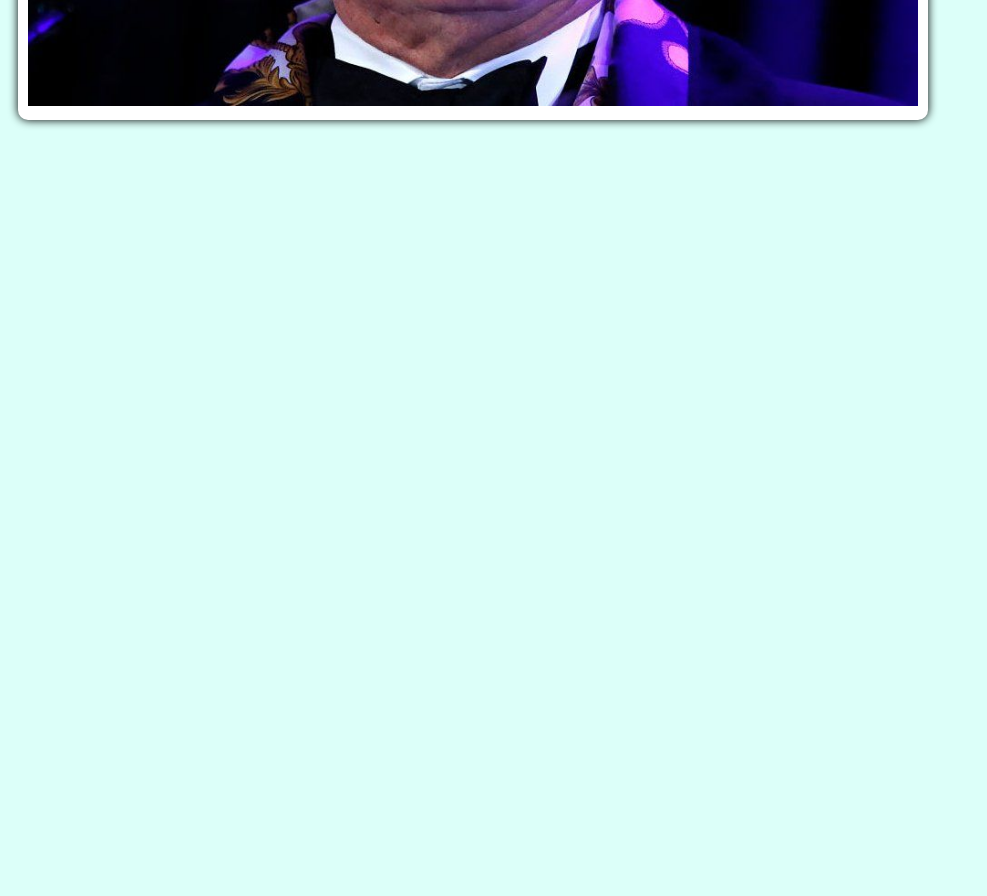
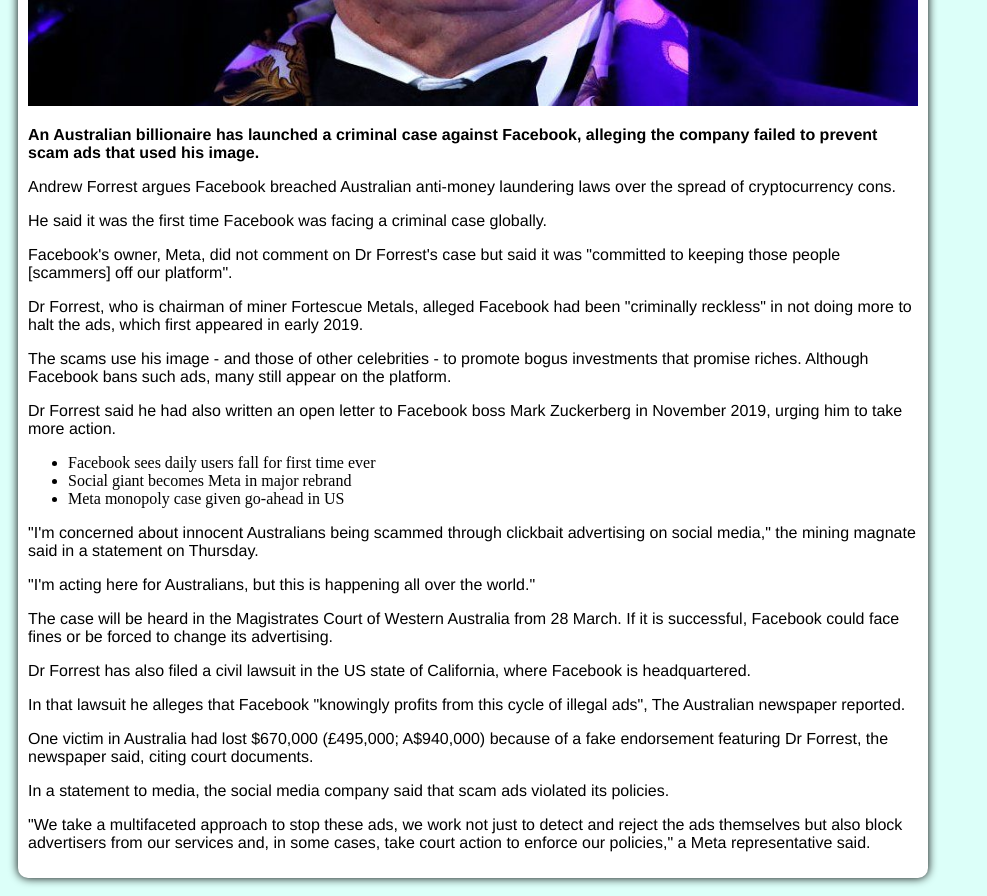
Before and after one commit to Adityaadpandey/web-news, a React (Create React App) app: page /13 in a window 1280 px wide. Shown: the part 540-1436 px from the top of the page, without its empty margins (0-987 px from the left). Before the commit the page ends 800 px from the top, so only its background shows below. Built offline with nearby package versions, Linux system fonts and the light colour scheme.

Commit message:
a13 is doen

```diff
--- a/src/html/A13.js
+++ b/src/html/A13.js
@@ -1,14 +1,104 @@
-import React from 'react';
-import a13im1 from "../images/a13im1.jpg"
+import React from "react";
+import a13im1 from "../images/a13im1.jpg";
 
 const A13 = () => {
   return (
     <>
       <div className="row">
         <div className="column left first">
-        <h1>Andrew Forrest: Australian billionaire launches criminal case against Facebook
+          <h1>
+            Andrew Forrest: Australian billionaire launches criminal case
+            against Facebook
           </h1>
           <img src={a13im1} alt="" />
+          <p>
+            <b>
+              An Australian billionaire has launched a criminal case against
+              Facebook, alleging the company failed to prevent scam ads that
+              used his image.
+            </b>
+          </p>
+          <p>
+            Andrew Forrest argues Facebook breached Australian anti-money
+            laundering laws over the spread of cryptocurrency cons.
+          </p>
+
+          <p>
+            He said it was the first time Facebook was facing a criminal case
+            globally.
+          </p>
+
+          <p>
+            Facebook's owner, Meta, did not comment on Dr Forrest's case but
+            said it was "committed to keeping those people [scammers] off our
+            platform".
+          </p>
+
+          <p>
+            Dr Forrest, who is chairman of miner Fortescue Metals, alleged
+            Facebook had been "criminally reckless" in not doing more to halt
+            the ads, which first appeared in early 2019.
+          </p>
+
+          <p>
+            The scams use his image - and those of other celebrities - to
+            promote bogus investments that promise riches. Although Facebook
+            bans such ads, many still appear on the platform.
+          </p>
+
+          <p>
+            Dr Forrest said he had also written an open letter to Facebook boss
+            Mark Zuckerberg in November 2019, urging him to take more action.
+          </p>
+          <ul>
+            <li>Facebook sees daily users fall for first time ever</li>
+            <li>Social giant becomes Meta in major rebrand</li>
+            <li>Meta monopoly case given go-ahead in US</li>
+          </ul>
+          <p>
+            "I'm concerned about innocent Australians being scammed through
+            clickbait advertising on social media," the mining magnate said in a
+            statement on Thursday.
+          </p>
+
+          <p>
+            "I'm acting here for Australians, but this is happening all over the
+            world."
+          </p>
+
+          <p>
+            The case will be heard in the Magistrates Court of Western Australia
+            from 28 March. If it is successful, Facebook could face fines or be
+            forced to change its advertising.
+          </p>
+
+          <p>
+            Dr Forrest has also filed a civil lawsuit in the US state of
+            California, where Facebook is headquartered.
+          </p>
+
+          <p>
+            In that lawsuit he alleges that Facebook "knowingly profits from
+            this cycle of illegal ads", The Australian newspaper reported.
+          </p>
+
+          <p>
+            One victim in Australia had lost $670,000 (£495,000; A$940,000)
+            because of a fake endorsement featuring Dr Forrest, the newspaper
+            said, citing court documents.
+          </p>
+
+          <p>
+            In a statement to media, the social media company said that scam ads
+            violated its policies.
+          </p>
+
+          <p>
+            "We take a multifaceted approach to stop these ads, we work not just
+            to detect and reject the ads themselves but also block advertisers
+            from our services and, in some cases, take court action to enforce
+            our policies," a Meta representative said.
+          </p>
         </div>
       </div>
     </>
--- a/src/html/Home.js
+++ b/src/html/Home.js
@@ -33,9 +33,9 @@ const Home = () => {
         <div className="home column">
           <A2 />
         </div>
-        <div className="home column">
+        {/* <div className="home column">
           <A3 />
-        </div>
+        </div> */}
         <div className="home column">
           <A7 />
         </div>
```
Lines whose indentation alone changed are shown as unchanged.
